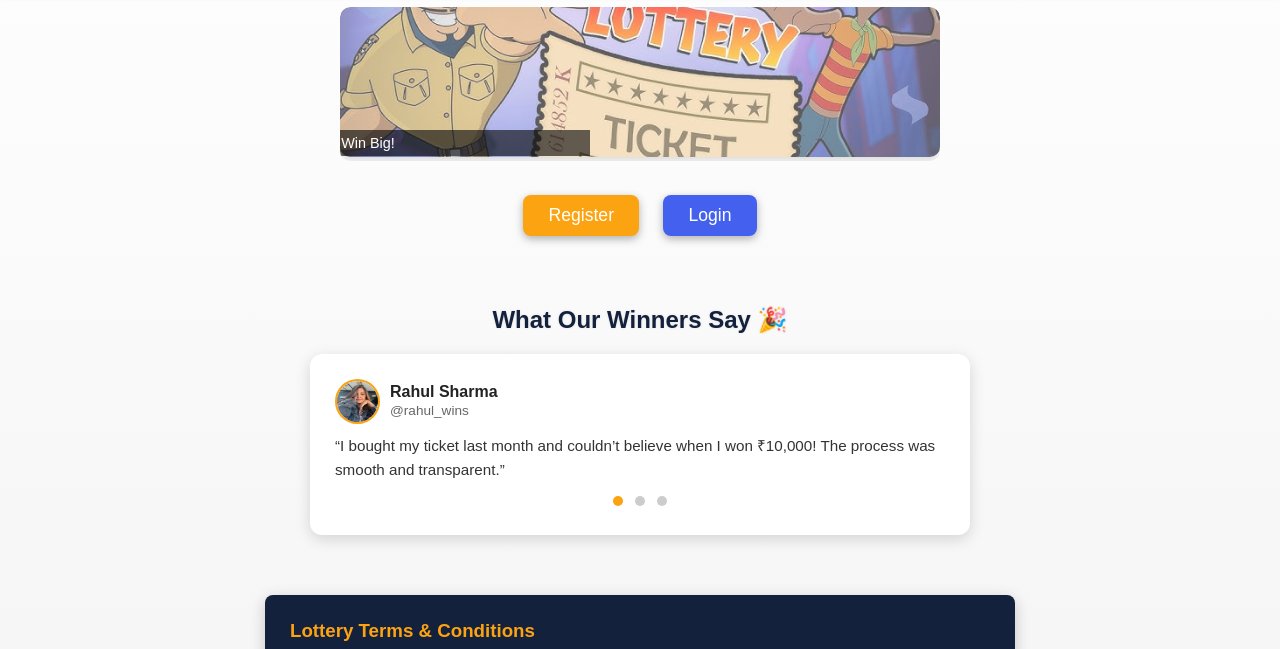
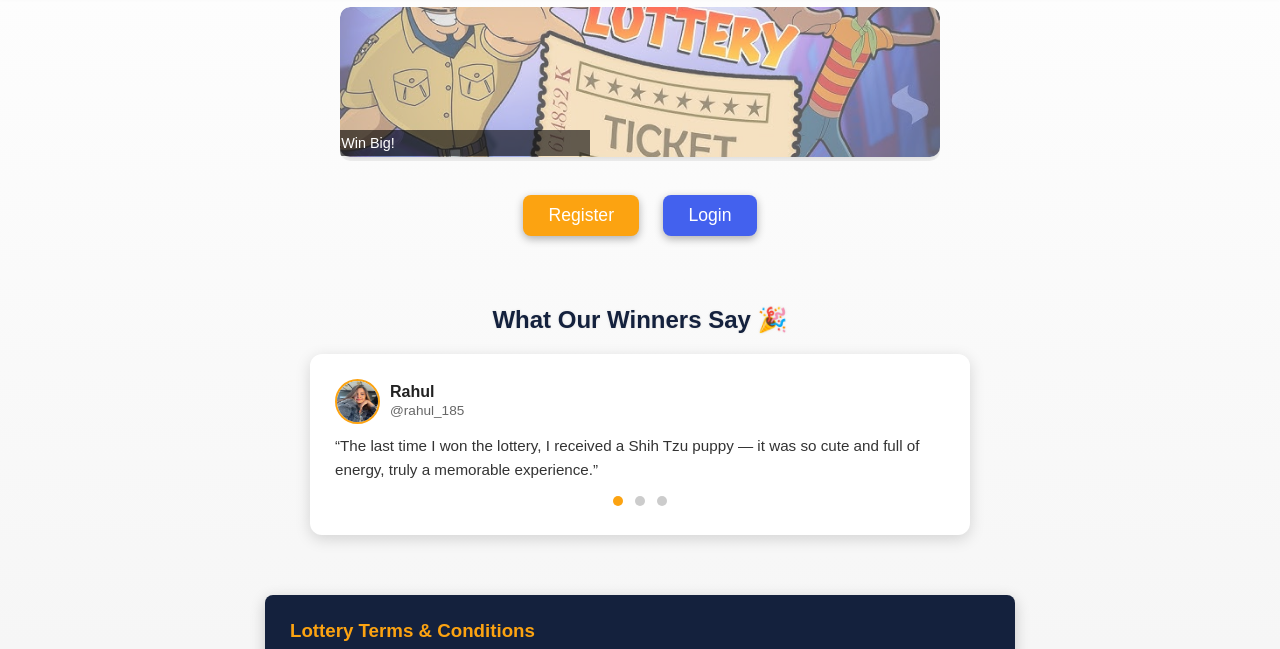
Before and after one commit to naturalorg/Royal.lottery.club.com, a plain HTML site: page index.html in a window 1280 px wide. Both pictures are taken after a click on the button 617 px from the left and 596 px from the top of the page. Shown: the part 95-744 px from the top of the page. Drawn offline with nearby package versions, Linux system fonts and the light colour scheme.

Commit message:
Update index.html

```diff
--- a/index.html
+++ b/index.html
@@ -79,18 +79,18 @@
         <div class="testimonial-header">
           <img src="assets/user1.jpg" alt="User 1" />
           <div>
-            <h4>Rahul Sharma</h4>
-            <span>@rahul_wins</span>
+            <h4>Rahul </h4>
+            <span>@rahul_185</span>
           </div>
         </div>
-        <p>“I bought my ticket last month and couldn’t believe when I won ₹10,000! The process was smooth and transparent.”</p>
+        <p>“The last time I won the lottery, I received a Shih Tzu puppy — it was so cute and full of energy, truly a memorable experience.”</p>
       </div>
       <div class="testimonial">
         <div class="testimonial-header">
           <img src="assets/user2.jpg" alt="User 2" />
           <div>
-            <h4>Priya Mehta</h4>
-            <span>@priya_lucky</span>
+            <h4>Priya</h4>
+            <span>@priya_luck</span>
           </div>
         </div>
         <p>“Royal Lottery Club makes it easy and fun to participate. Totally trustworthy and professional!”</p>
```
